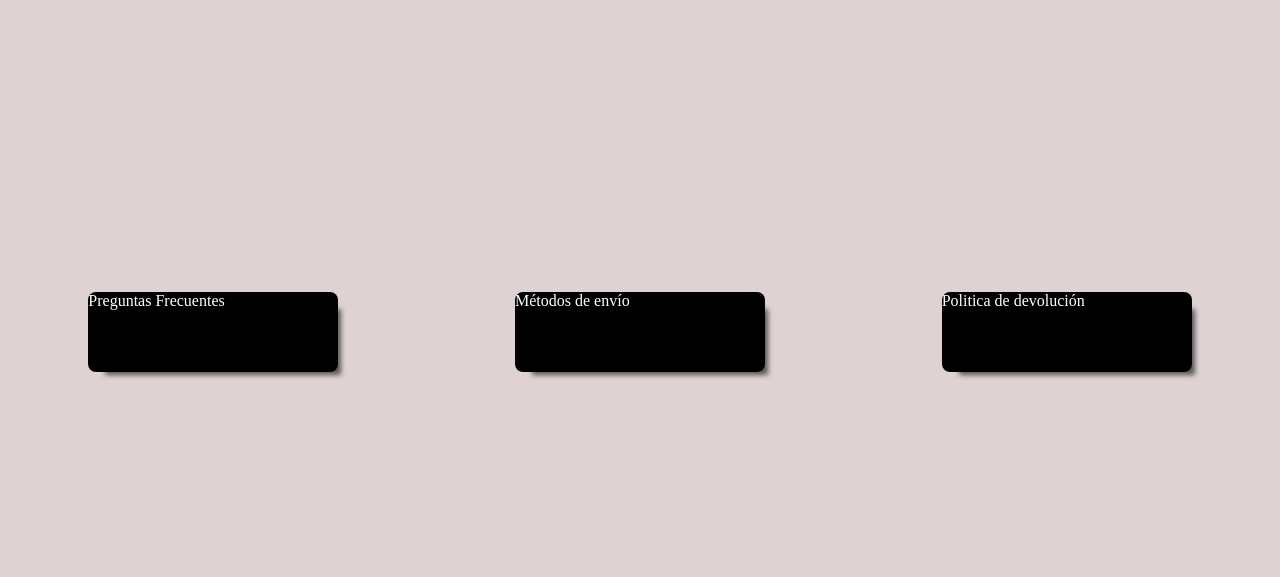
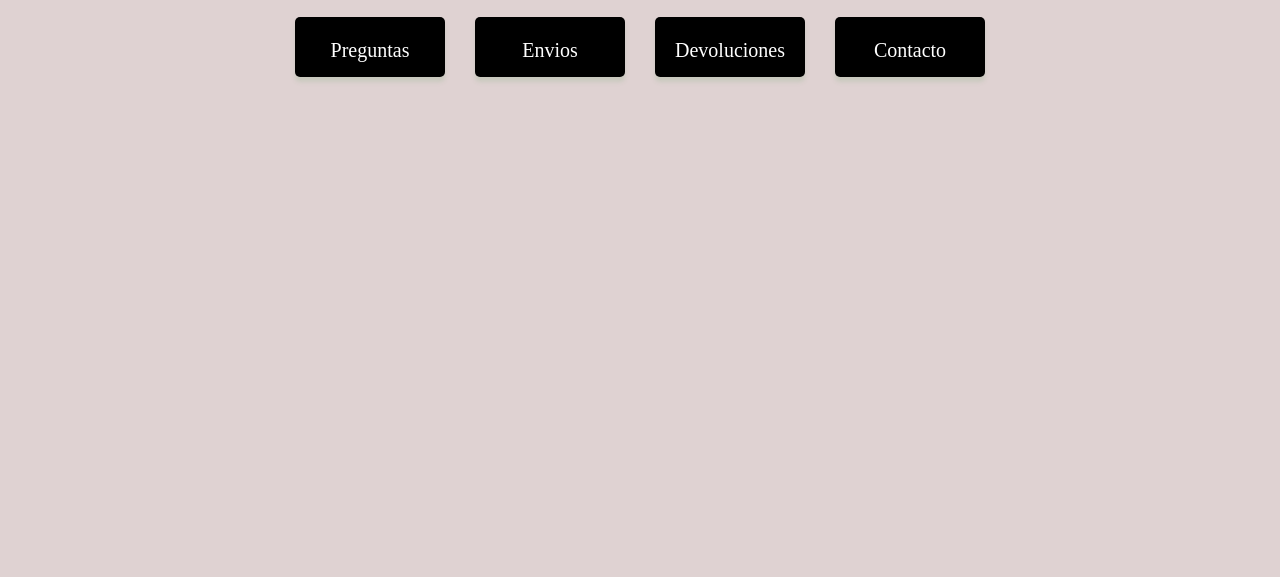
Before and after one commit to ThomasAdduci/kingofthekongo, a plain HTML site: page secciones/ayuda.html in a window 1280 px wide. Shown: the part 223-800 px from the top of the page. Drawn offline with Linux system fonts and the light colour scheme.

Commit message:
agregue animaciones

```diff
--- a/estilos/style.css
+++ b/estilos/style.css
@@ -362,34 +362,92 @@ h4{
     "box1 box2 box3";
 }
 
-.box{
-    border-radius: 8px;
-    height: 80px;
-    width: 250px;
-    margin: 60px auto;
-    color: white;
-    box-shadow: 10px 10px 5px -7px rgba(0,0,0,0.6);
-    -webkit-box-shadow: 10px 10px 5px -7px rgba(0,0,0,0.6);
-    -moz-box-shadow: 10px 10px 5px -7px rgba(0,0,0,0.6);
-    margin-top: auto;
-    margin-bottom: 295px;
+/* ANIMACION CONTENIDO */
+.social-media ul{
+    position: relative;
+    margin: 0;
+    padding: 0;
+    display: flex;
+    top: 50%;
+    left: 50%;
+    transform: translate(-50%, -50%);
+    justify-content: center;
+    margin-top: 50px;
+    margin-bottom: 560px;
 }
 
-.box1{
-    background-color: black;
-    grid-area: box1;
+.social-media ul li{
+    list-style-type: none;
+    margin: 0 15px;
 }
 
-.box2{
-    background-color: black;
-    grid-area: box2;
+.social-media ul li .fab{
+    font-size: 30px;
+    line-height: 60px;
+    transition: 0.6s;
+    color: #fff;
 }
 
-.box3{
-    background-color: black;
-    grid-area: box3;
+.social-media ul li a{
+    display: block;
+    border-radius: 5px;
+    width: 150px;
+    height: 60px;
+    position: relative;
+    background-color: #000;
+    text-align: center;
+    box-shadow: 0 05px 4px rgba(153, 181, 145, 0.3);
 }
 
-.titulo{
-    grid-area: titulo;
+.social-media ul li .fab:hover{
+    color: #fff;
 }
+.social-media ul li a:hover{
+    transform: translate(0, -15%);
+    transition: 0.5s;
+}
+
+.social-media ul li:nth-child(1) a:hover{
+    background-color: #e4405f;
+}
+.social-media ul li:nth-child(2) a:hover{
+    background-color: #e4405f;
+}
+.social-media ul li:nth-child(3) a:hover{
+    background-color: #e4405f;
+}
+.social-media ul li:nth-child(4) a:hover{
+    background-color: #e4405f;
+}
+
+/* ANIMACION CONTENIDO */
+
+/*prueba*/
+.flip-in-hor-top {
+	-webkit-animation: flip-in-hor-top 0.5s cubic-bezier(0.250, 0.460, 0.450, 0.940) both;
+	        animation: flip-in-hor-top 0.5s cubic-bezier(0.250, 0.460, 0.450, 0.940) both;
+}
+@-webkit-keyframes flip-in-hor-top {
+    0% {
+      -webkit-transform: rotateX(-80deg);
+              transform: rotateX(-80deg);
+      opacity: 0;
+    }
+    100% {
+      -webkit-transform: rotateX(0);
+              transform: rotateX(0);
+      opacity: 1;
+    }
+  }
+  @keyframes flip-in-hor-top {
+    0% {
+      -webkit-transform: rotateX(-80deg);
+              transform: rotateX(-80deg);
+      opacity: 0;
+    }
+    100% {
+      -webkit-transform: rotateX(0);
+              transform: rotateX(0);
+      opacity: 1;
+    }
+  }
--- a/secciones/ayuda.html
+++ b/secciones/ayuda.html
@@ -22,13 +22,17 @@
         </div>
     </header>
 
+    <h3>Centro de Ayuda</h3>
+
     <section>
 
-        <div class="menuAyuda">
-            <h3 class="titulo">Centro de Ayuda</h3>
-            <div class="box box1">Preguntas Frecuentes</div>
-            <div class="box box2">Métodos de envío</div>
-            <div class="box box3">Politica de devolución</div>
+        <div class="social-media">
+            <ul>
+                <li><a href="#"><i class="fab fa-facebook-f"></i>Preguntas</a></li>
+                <li><a href="#"><i class="fab fa-instagram"></i>Envios</a></li>
+                <li><a href="#"><i class="fab fa-youtube"></i>Devoluciones</a></li>
+                <li><a href="#"><i class="fab fa-twitter"></i>Contacto</a></li>
+            </ul>
         </div>
 
     </section>
@@ -36,9 +40,9 @@
 
     <footer class="menuFooter">
         <section class="footer">
-            <a href="https://www.instagram.com/">Instagram</a>
-            <a href="https://twitter.com/">Twitter</a>
-            <a href="https://www.facebook.com/">Facebook</a>
+            <a href="https://www.instagram.com/">Instagram</a><br>
+            <a href="https://twitter.com/">Twitter</a><br>
+            <a href="https://www.facebook.com/">Facebook</a><br>
             <a href="https://mail.google.com/">Gmail</a>
         </section>
     </footer>
```
Also changed, not shown: index.html (+6 -6 lines).
